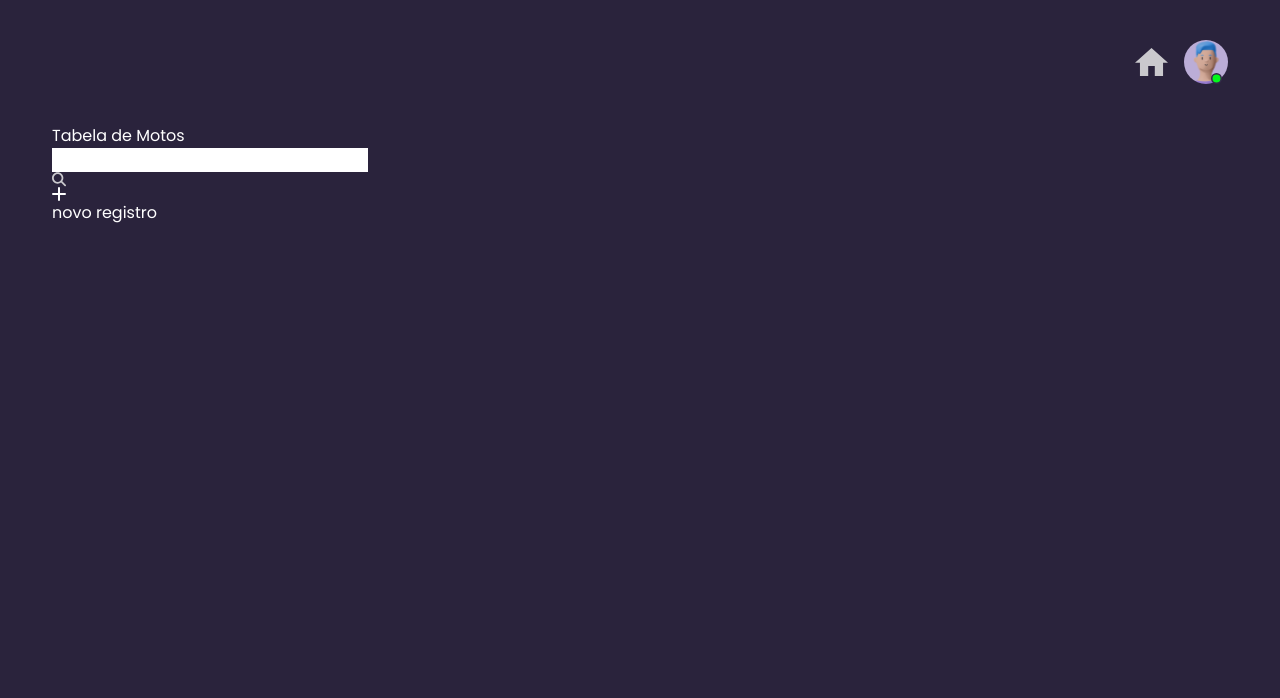
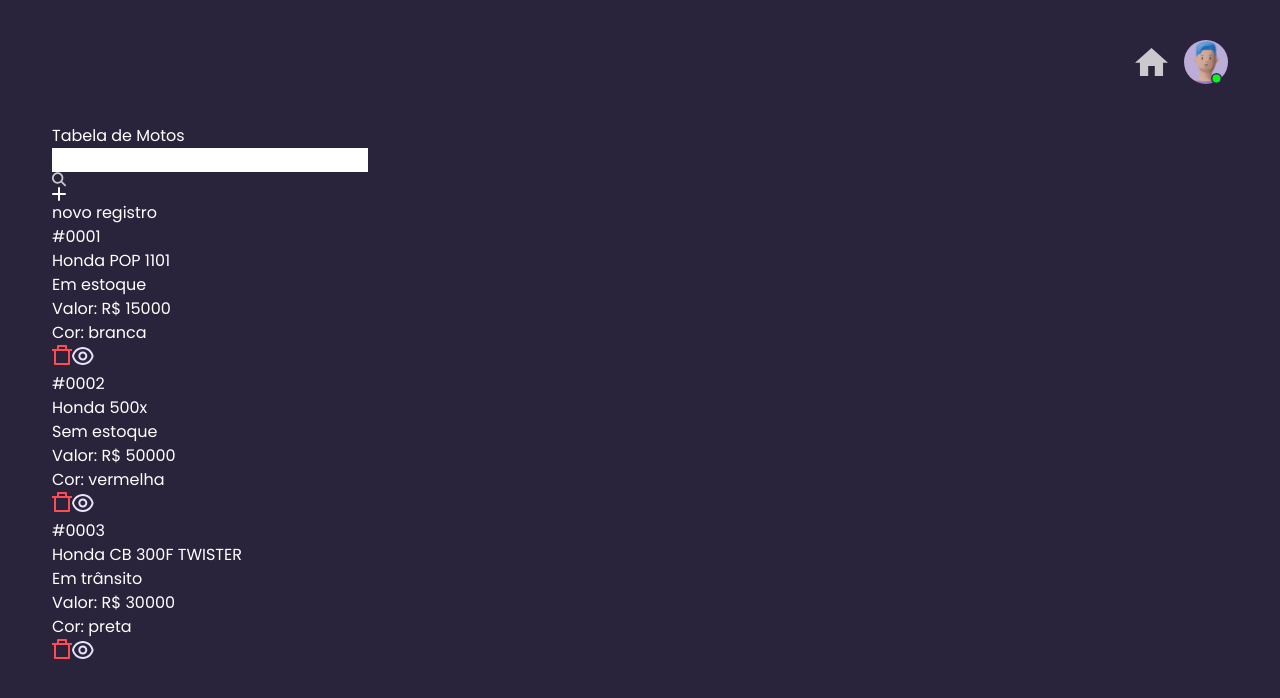
Before and after one commit to DevPBDias/teste-motocaSystems-frontEnd, a Next.js app: page / in a window 1280 px wide. Shown: the top 698 px of the page. Built offline with nearby package versions, Linux system fonts and the light colour scheme; data requests are answered from the project's data file.

Commit message:
feat: created card for motorcycles and fetch data to list motos

```diff
--- a/src/app/page.tsx
+++ b/src/app/page.tsx
@@ -1,15 +1,39 @@
 import Btn from "@/components/Btn";
+import MotoCard from "@/components/MotoCard";
 import PageTitle from "@/components/PageTitle";
 import SearchInput from "@/components/SearchInput";
 
-export default function Home() {
+interface MotoProps {
+  id: string;
+  name: string;
+  color: string;
+  value: string;
+  status: string;
+}
+
+async function getData() {
+  const res = await fetch("http://localhost:8000/motorcycles");
+
+  if (!res.ok) throw new Error("Failed to fetch data");
+
+  return res.json();
+}
+
+export default async function Home() {
+  const data = await getData();
+
   return (
-    <section>
+    <main>
       <PageTitle title="Tabela de Motos" />
       <div>
         <SearchInput />
         <Btn text="novo registro" />
       </div>
-    </section>
+      <section>
+        {data.map((moto: MotoProps) => (
+          <MotoCard key={moto.id} moto={moto} />
+        ))}
+      </section>
+    </main>
   );
 }
--- /dev/null
+++ b/src/components/MotoCard.tsx
@@ -0,0 +1,39 @@
+import Image from "next/image";
+import trashIcon from "../../public/icons/trash.svg";
+import eyeIcon from "../../public/icons/eye.svg";
+
+interface DataProps {
+  id: string;
+  name: string;
+  color: string;
+  value: string;
+  status: string;
+}
+
+const MotoCard = ({ moto }: any | DataProps) => {
+  return (
+    <div>
+      <div>
+        <p>#{moto?.id}</p>
+        <div>
+          <div>
+            <p>{moto?.name}</p>
+            <p>{moto?.status}</p>
+          </div>
+          <p>Valor: R$ {moto?.value}</p>
+          <p>Cor: {moto?.color}</p>
+        </div>
+      </div>
+      <div>
+        <button type="button">
+          <Image src={trashIcon} alt="trash Icon" />
+        </button>
+        <button type="button">
+          <Image src={eyeIcon} alt=" eyeIcon" />
+        </button>
+      </div>
+    </div>
+  );
+};
+
+export default MotoCard;
```
